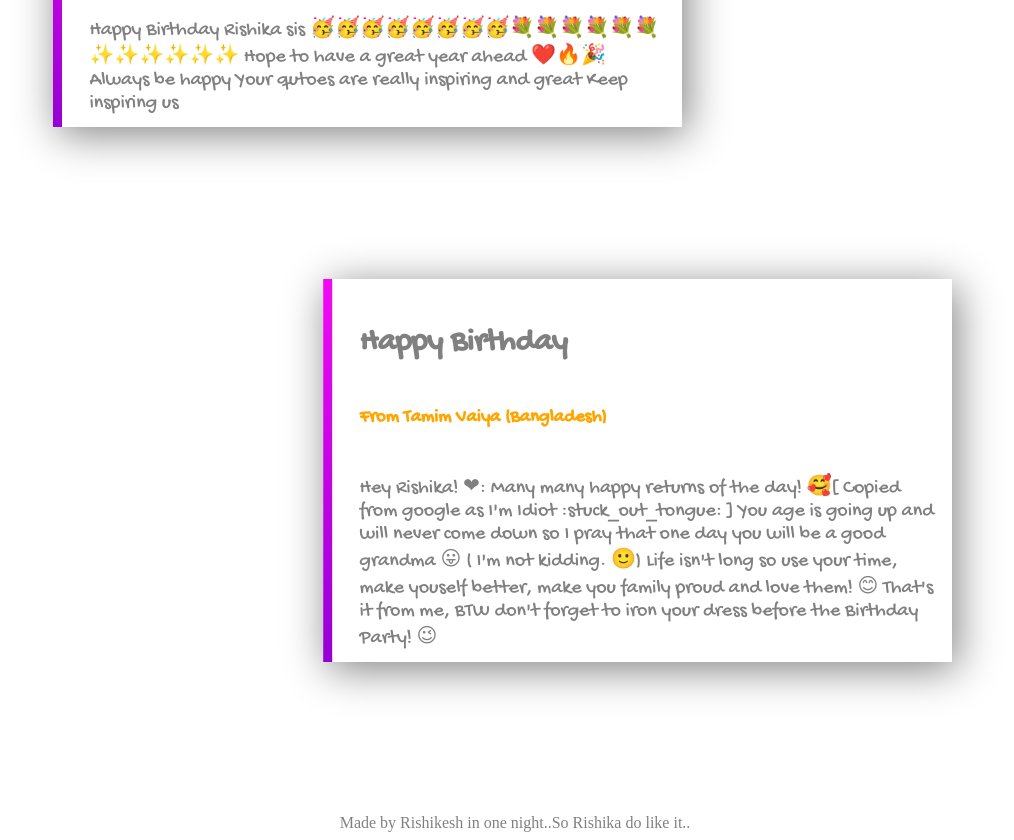
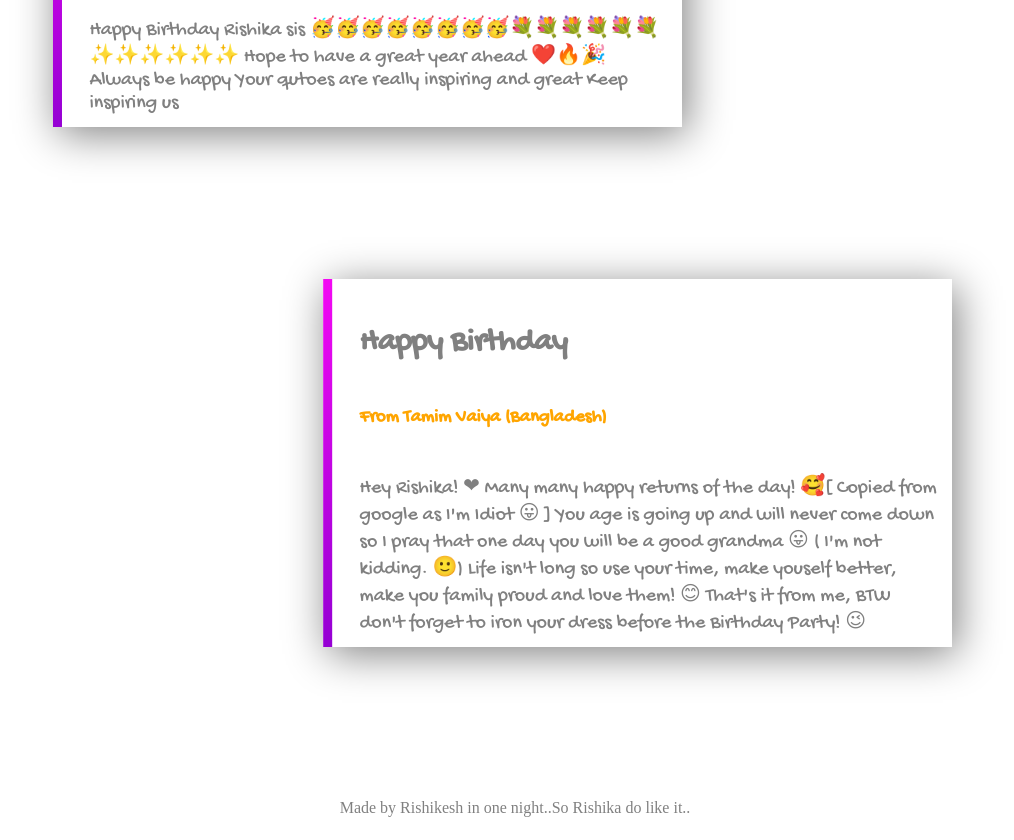
Before and after one commit to CodeWithRishi/Happy-Birthday-Rishika-, a plain HTML site: page index.html in a window 1280 px wide. Shown: the part 1965-2805 px from the top of the page, without its empty margins (125-1139 px from the left). Drawn offline with Linux system fonts and the light colour scheme; a script that the page names is missing.

Commit message:
Update index.html

```diff
--- a/index.html
+++ b/index.html
@@ -50,8 +50,8 @@ Keep  inspiring us</p>
     <div class="wish-container wish-line right">
         <h1>Happy Birthday</h1>
         <h3 id="uname">From Tamim Vaiya (Bangladesh)</h3>
-        <p id="uwish">Hey Rishika! ❤:
-Many many happy returns of the day! 🥰[ Copied from google as I'm Idiot :stuck_out_tongue: ]
+        <p id="uwish">Hey Rishika! ❤
+Many many happy returns of the day! 🥰[ Copied from google as I'm Idiot 😛 ]
 You age is going up and will never come down so I pray that one day you will be a good grandma 😛 ( I'm not kidding. 🙂)
 Life isn't long so use your time, make youself better, make you family proud and love them! 😊
 That's it from me, BTW don't forget to iron your dress before the Birthday Party! 😉</p>
```
